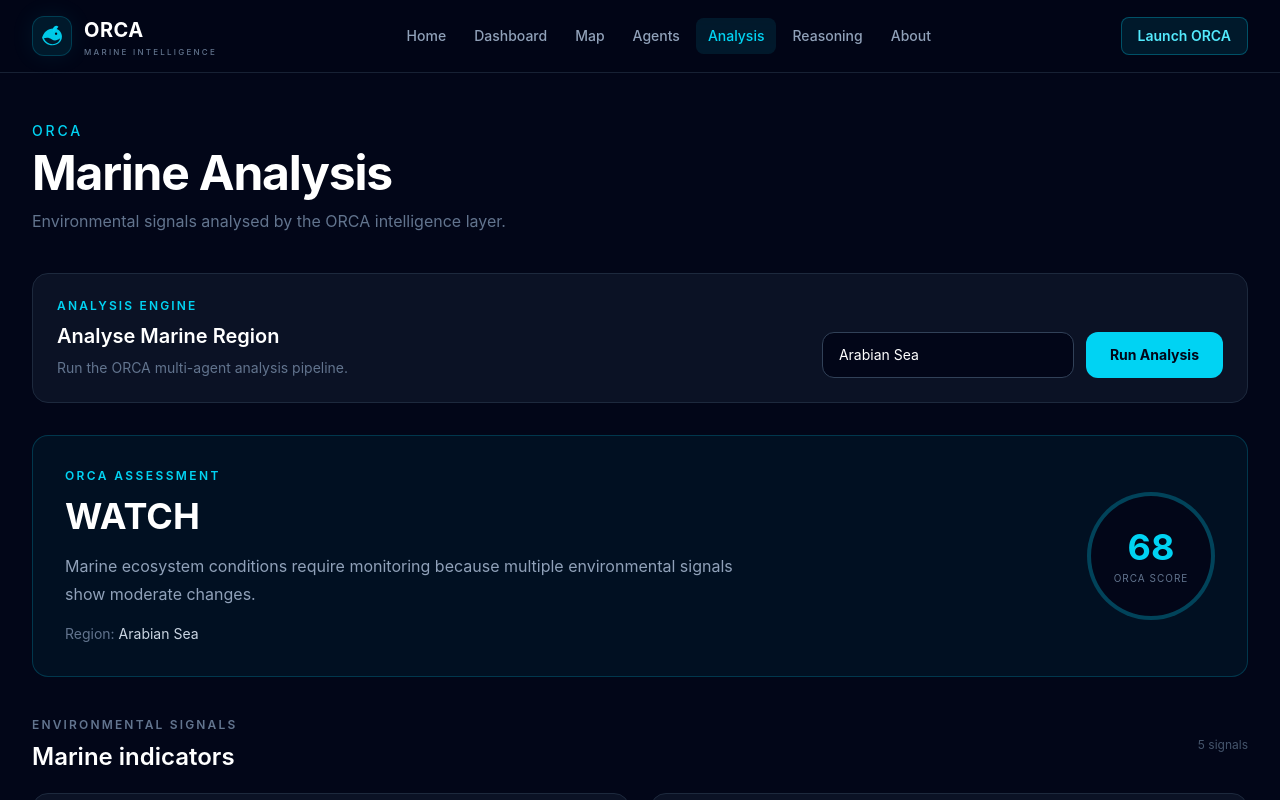
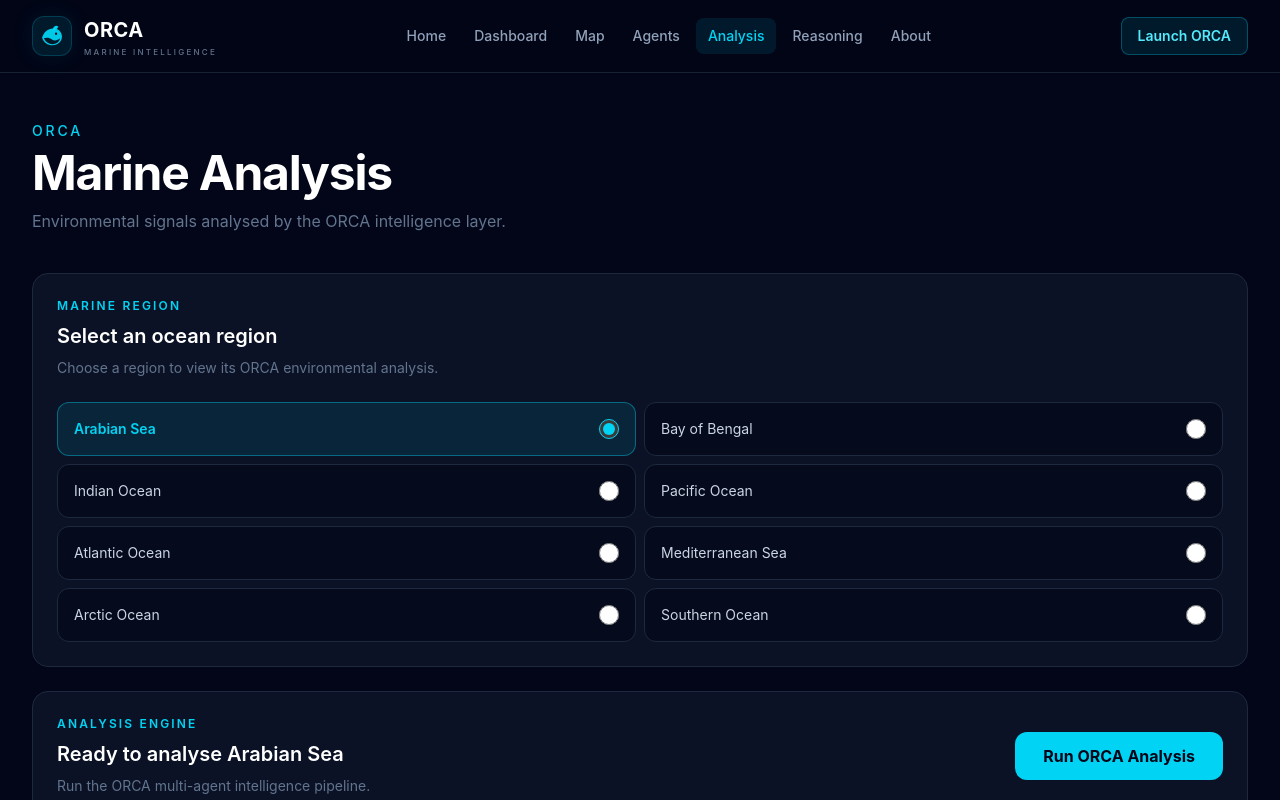
Before and after one commit to SUKstudent/ORCA-Marine-Intelligence-EcoSystem, a React app in the folder ORCA-FE/frontend/: page /analysis in a window 1280 px wide. Shown: the top 800 px of the page. Built offline with nearby package versions, Linux system fonts and the light colour scheme; the HTML template or start-up script is replaced by a standard one.

Commit message:
Update Analysis.jsx

```diff
--- a/ORCA-FE/frontend/src/pages/Analysis.jsx
+++ b/ORCA-FE/frontend/src/pages/Analysis.jsx
@@ -1,4 +1,86 @@
 import { useState } from "react"
+
+const regionData = {
+  "Arabian Sea": {
+    sst: 28.4,
+    chlorophyll: 1.8,
+    weather: 18,
+    historical: "+4.2%",
+    satellite: "Normal",
+    status: "WATCH",
+    score: 68,
+  },
+
+  "Bay of Bengal": {
+    sst: 29.1,
+    chlorophyll: 2.1,
+    weather: 22,
+    historical: "+5.1%",
+    satellite: "Moderate",
+    status: "WATCH",
+    score: 64,
+  },
+
+  "Indian Ocean": {
+    sst: 27.8,
+    chlorophyll: 1.9,
+    weather: 16,
+    historical: "+2.8%",
+    satellite: "Normal",
+    status: "STABLE",
+    score: 78,
+  },
+
+  "Pacific Ocean": {
+    sst: 26.7,
+    chlorophyll: 1.5,
+    weather: 20,
+    historical: "+3.1%",
+    satellite: "Normal",
+    status: "STABLE",
+    score: 76,
+  },
+
+  "Atlantic Ocean": {
+    sst: 25.9,
+    chlorophyll: 1.6,
+    weather: 21,
+    historical: "+3.8%",
+    satellite: "Moderate",
+    status: "WATCH",
+    score: 71,
+  },
+
+  "Mediterranean Sea": {
+    sst: 24.8,
+    chlorophyll: 1.2,
+    weather: 14,
+    historical: "+2.4%",
+    satellite: "Normal",
+    status: "STABLE",
+    score: 82,
+  },
+
+  "Arctic Ocean": {
+    sst: -1.2,
+    chlorophyll: 0.7,
+    weather: 25,
+    historical: "+6.3%",
+    satellite: "Changing",
+    status: "MONITOR",
+    score: 59,
+  },
+
+  "Southern Ocean": {
+    sst: 3.8,
+    chlorophyll: 1.1,
+    weather: 28,
+    historical: "+3.6%",
+    satellite: "Normal",
+    status: "MONITOR",
+    score: 67,
+  },
+}
 
 const demoData = {
   region: "Arabian Sea",
@@ -73,6 +155,53 @@ function Analysis() {
   const [data, setData] = useState(demoData)
   const [loading, setLoading] = useState(false)
 
+  const selectRegion = (selectedRegion) => {
+    const selected = regionData[selectedRegion]
+
+    setRegion(selectedRegion)
+
+    setData({
+      ...demoData,
+
+      region: selectedRegion,
+
+      assessment: {
+        ...demoData.assessment,
+        status: selected.status,
+        score: selected.score,
+      },
+
+      signals: {
+        ...demoData.signals,
+
+        sst: {
+          ...demoData.signals.sst,
+          value: selected.sst,
+        },
+
+        chlorophyll: {
+          ...demoData.signals.chlorophyll,
+          value: selected.chlorophyll,
+        },
+
+        weather: {
+          ...demoData.signals.weather,
+          value: selected.weather,
+        },
+
+        historical: {
+          ...demoData.signals.historical,
+          value: selected.historical,
+        },
+
+        satellite: {
+          ...demoData.signals.satellite,
+          value: selected.satellite,
+        },
+      },
+    })
+  }
+
   const runAnalysis = async () => {
     setLoading(true)
 
@@ -94,15 +223,16 @@ function Analysis() {
       const result = await response.json()
 
       setData({
-        ...demoData,
+        ...data,
         ...result,
       })
     } catch (error) {
-      console.log("Backend not connected. Showing demo data.")
-      setData({
-        ...demoData,
+      console.log("Backend unavailable. Showing demo analysis.")
+
+      setData((previous) => ({
+        ...previous,
         region,
-      })
+      }))
     }
 
     setLoading(false)
@@ -114,21 +244,25 @@ function Analysis() {
       short: "SST",
       data: data.signals.sst,
     },
+
     {
       name: "Chlorophyll",
       short: "CHL",
       data: data.signals.chlorophyll,
     },
+
     {
       name: "Weather Conditions",
       short: "WX",
       data: data.signals.weather,
     },
+
     {
       name: "Historical Pattern",
       short: "HIS",
       data: data.signals.historical,
     },
+
     {
       name: "Satellite Observation",
       short: "SAT",
@@ -137,11 +271,11 @@ function Analysis() {
   ]
 
   return (
-    <main className="min-h-screen bg-slate-950 px-6 py-12 text-white md:px-8">
+    <main className="min-h-screen bg-slate-950 px-5 py-10 text-white md:px-8 md:py-12">
       <div className="mx-auto max-w-7xl">
 
         {/* HEADER */}
-        <div>
+        <section>
           <p className="text-sm font-medium uppercase tracking-[0.2em] text-cyan-400">
             ORCA
           </p>
@@ -150,14 +284,68 @@ function Analysis() {
             Marine Analysis
           </h1>
 
-          <p className="mt-3 text-slate-500">
+          <p className="mt-3 max-w-2xl text-slate-500">
             Environmental signals analysed by the ORCA intelligence layer.
+          </p>
+        </section>
+
+        {/* REGION SELECTOR */}
+        <section className="mt-10 rounded-2xl border border-slate-800 bg-slate-900/70 p-5 md:p-6">
+
+          <div className="flex flex-col gap-2">
+            <p className="text-xs font-semibold uppercase tracking-[0.18em] text-cyan-400">
+              Marine Region
+            </p>
+
+            <h2 className="text-xl font-semibold">
+              Select an ocean region
+            </h2>
+
+            <p className="text-sm text-slate-500">
+              Choose a region to view its ORCA environmental analysis.
             </p>
           </div>
 
+          <div className="mt-6 grid gap-2 md:grid-cols-2">
+
+            {Object.keys(regionData).map((name) => (
+              <label
+                key={name}
+                className={`flex cursor-pointer items-center justify-between rounded-xl border px-4 py-4 transition ${
+                  region === name
+                    ? "border-cyan-400/40 bg-cyan-400/10"
+                    : "border-slate-800 bg-slate-950/60 hover:border-slate-700"
+                }`}
+              >
+                <span
+                  className={`text-sm ${
+                    region === name
+                      ? "font-semibold text-cyan-400"
+                      : "text-slate-300"
+                  }`}
+                >
+                  {name}
+                </span>
+
+                <input
+                  type="radio"
+                  name="marine-region"
+                  value={name}
+                  checked={region === name}
+                  onChange={() => selectRegion(name)}
+                  className="h-5 w-5 accent-cyan-400"
+                />
+              </label>
+            ))}
+
+          </div>
+
+        </section>
+
         {/* RUN ANALYSIS */}
-        <section className="mt-10 rounded-2xl border border-slate-800 bg-slate-900/70 p-6">
-          <div className="flex flex-col gap-5 lg:flex-row lg:items-end lg:justify-between">
+        <section className="mt-6 rounded-2xl border border-slate-800 bg-slate-900/70 p-5 md:p-6">
+
+          <div className="flex flex-col gap-5 lg:flex-row lg:items-center lg:justify-between">
 
             <div>
               <p className="text-xs font-semibold uppercase tracking-[0.18em] text-cyan-400">
@@ -165,34 +353,24 @@ function Analysis() {
               </p>
 
               <h2 className="mt-2 text-xl font-semibold">
-                Analyse Marine Region
+                Ready to analyse {region}
               </h2>
 
               <p className="mt-2 text-sm text-slate-500">
-                Run the ORCA multi-agent analysis pipeline.
+                Run the ORCA multi-agent intelligence pipeline.
               </p>
             </div>
-
-            <div className="flex flex-col gap-3 sm:flex-row">
-
-              <input
-                type="text"
-                value={region}
-                onChange={(e) => setRegion(e.target.value)}
-                placeholder="Enter marine region"
-                className="rounded-xl border border-slate-700 bg-slate-950 px-4 py-3 text-sm text-white outline-none focus:border-cyan-400"
-              />
 
             <button
               onClick={runAnalysis}
               disabled={loading}
-                className="rounded-xl bg-cyan-400 px-6 py-3 text-sm font-bold text-slate-950 hover:bg-cyan-300 disabled:opacity-50"
+              className="rounded-xl bg-cyan-400 px-7 py-3 font-bold text-slate-950 transition hover:bg-cyan-300 disabled:cursor-not-allowed disabled:opacity-50"
             >
-                {loading ? "Analysing..." : "Run Analysis"}
+              {loading ? "Analysing..." : "Run ORCA Analysis"}
             </button>
 
           </div>
-          </div>
+
         </section>
 
         {/* OVERALL ASSESSMENT */}
@@ -214,8 +392,8 @@ function Analysis() {
               </p>
 
               <p className="mt-4 text-sm text-slate-500">
-                Region:{" "}
-                <span className="text-slate-300">
+                Selected region:{" "}
+                <span className="font-semibold text-slate-300">
                   {data.region}
                 </span>
               </p>
@@ -234,14 +412,13 @@ function Analysis() {
             </div>
 
           </div>
+
         </section>
 
         {/* SIGNALS */}
         <section className="mt-10">
 
-          <div className="mb-5 flex items-center justify-between">
-
-            <div>
+          <div className="mb-5">
             <p className="text-xs font-semibold uppercase tracking-[0.18em] text-slate-500">
               Environmental Signals
             </p>
@@ -249,12 +426,6 @@ function Analysis() {
             <h2 className="mt-2 text-2xl font-semibold">
               Marine indicators
             </h2>
-            </div>
-
-            <span className="text-xs text-slate-600">
-              {signalList.length} signals
-            </span>
-
           </div>
 
           <div className="grid gap-5 md:grid-cols-2">
@@ -269,11 +440,13 @@ function Analysis() {
             ))}
 
           </div>
+
         </section>
 
-        {/* CURRENT VS HISTORICAL */}
+        {/* COMPARISON + SUMMARY */}
         <section className="mt-8 grid gap-5 lg:grid-cols-2">
 
+          {/* CURRENT VS HISTORICAL */}
           <div className="rounded-2xl border border-slate-800 bg-slate-900/60 p-6">
 
             <p className="text-xs font-semibold uppercase tracking-[0.18em] text-cyan-400">
@@ -288,19 +461,19 @@ function Analysis() {
 
               <Comparison
                 label="Sea Surface Temperature"
-                current="28.4 °C"
+                current={`${data.signals.sst.value} ${data.signals.sst.unit}`}
                 historical="27.3 °C"
               />
 
               <Comparison
                 label="Chlorophyll"
-                current="1.8 mg/m³"
+                current={`${data.signals.chlorophyll.value} ${data.signals.chlorophyll.unit}`}
                 historical="1.7 mg/m³"
               />
 
               <Comparison
                 label="Weather"
-                current="18 km/h"
+                current={`${data.signals.weather.value} ${data.signals.weather.unit}`}
                 historical="14 km/h"
               />
 
@@ -338,12 +511,12 @@ function Analysis() {
 
               <Summary
                 label="Historical deviation"
-                value="+4.2%"
+                value={data.signals.historical.value}
               />
 
               <Summary
                 label="Satellite"
-                value="No major anomaly"
+                value={data.signals.satellite.value}
               />
 
             </div>
@@ -392,8 +565,8 @@ function Analysis() {
             ORCA Multi-Agent Intelligence
           </h2>
 
-          <p className="mt-2 text-sm text-slate-500">
-            Five specialist agents analyse the environment before the
+          <p className="mt-2 text-sm leading-6 text-slate-500">
+            Five specialist agents analyse marine signals before the
             Reasoning Agent produces the final assessment.
           </p>
 
@@ -500,9 +673,7 @@ function SignalCard({ name, short, data }) {
       </div>
 
       <div className="mt-5 h-1 overflow-hidden rounded-full bg-slate-800">
-
         <div className="h-full w-2/3 rounded-full bg-cyan-400" />
-
       </div>
 
     </div>
@@ -584,23 +755,29 @@ function Pipeline({ label, active }) {
 /* AGENT DESCRIPTION */
 
 function agentDescription(agent) {
-  if (agent === "SST Agent")
+  if (agent === "SST Agent") {
     return "Analyses sea surface temperature and temperature deviations."
+  }
 
-  if (agent === "Chlorophyll Agent")
+  if (agent === "Chlorophyll Agent") {
     return "Analyses chlorophyll concentration and marine productivity."
+  }
 
-  if (agent === "Weather Agent")
+  if (agent === "Weather Agent") {
     return "Analyses wind and environmental conditions."
+  }
 
-  if (agent === "Historical Agent")
+  if (agent === "Historical Agent") {
     return "Compares current conditions with historical observations."
+  }
 
-  if (agent === "Satellite Agent")
+  if (agent === "Satellite Agent") {
     return "Analyses satellite observations and environmental anomalies."
+  }
 
-  if (agent === "Reasoning Agent")
+  if (agent === "Reasoning Agent") {
     return "Combines evidence from all agents and produces the ORCA assessment."
+  }
 
   return "Provides environmental intelligence to ORCA."
 }
```
Lines whose indentation alone changed are shown as unchanged.
